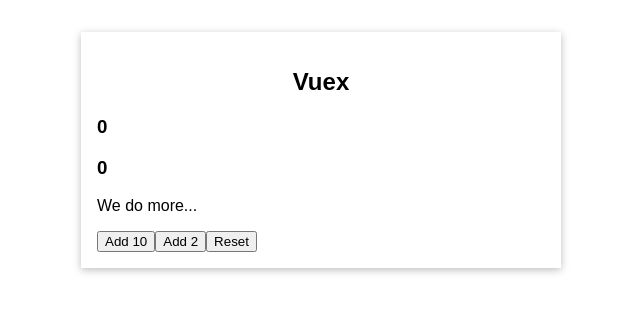
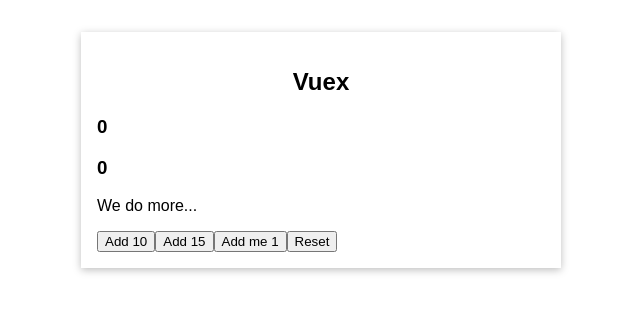
Before and after one commit to AnilBASARAN/vueVuex, a Vue app: page / in a window 1280 px wide. Shown: the top 312 px of the page, without its empty margins (319-959 px from the left). Built offline with nearby package versions, Linux system fonts and the light colour scheme.

Commit message:
map actions name change is cool to know

```diff
--- a/src/components/ChangeCounter.vue
+++ b/src/components/ChangeCounter.vue
@@ -1,16 +1,23 @@
 <template>
-  <button @click="addTwo">Add 2</button>
+  <button @click="increase({ value: 15 })">Add 15</button>
+  <button @click="inc">Add me 1</button>
 </template>
 
 <script>
+import { mapActions } from 'vuex';
+
 export default {
   methods: {
-    addTwo() {
+    /*     addTwo() {
       this.$store.commit({
         type: 'increment',
         value: 2,
       });
-    },
+    }, */
+    ...mapActions({
+      inc: 'increment',
+      increase: 'increase',
+    }),
   },
 };
 </script>
--- a/src/main.js
+++ b/src/main.js
@@ -39,7 +39,7 @@
   },
   mutations: {
     increment(state) {
-      state.counter = state.counter + 2;
+      state.counter = state.counter + 1;
     },
     increase(state, payload) {
       state.counter = state.counter + payload.value;
```
